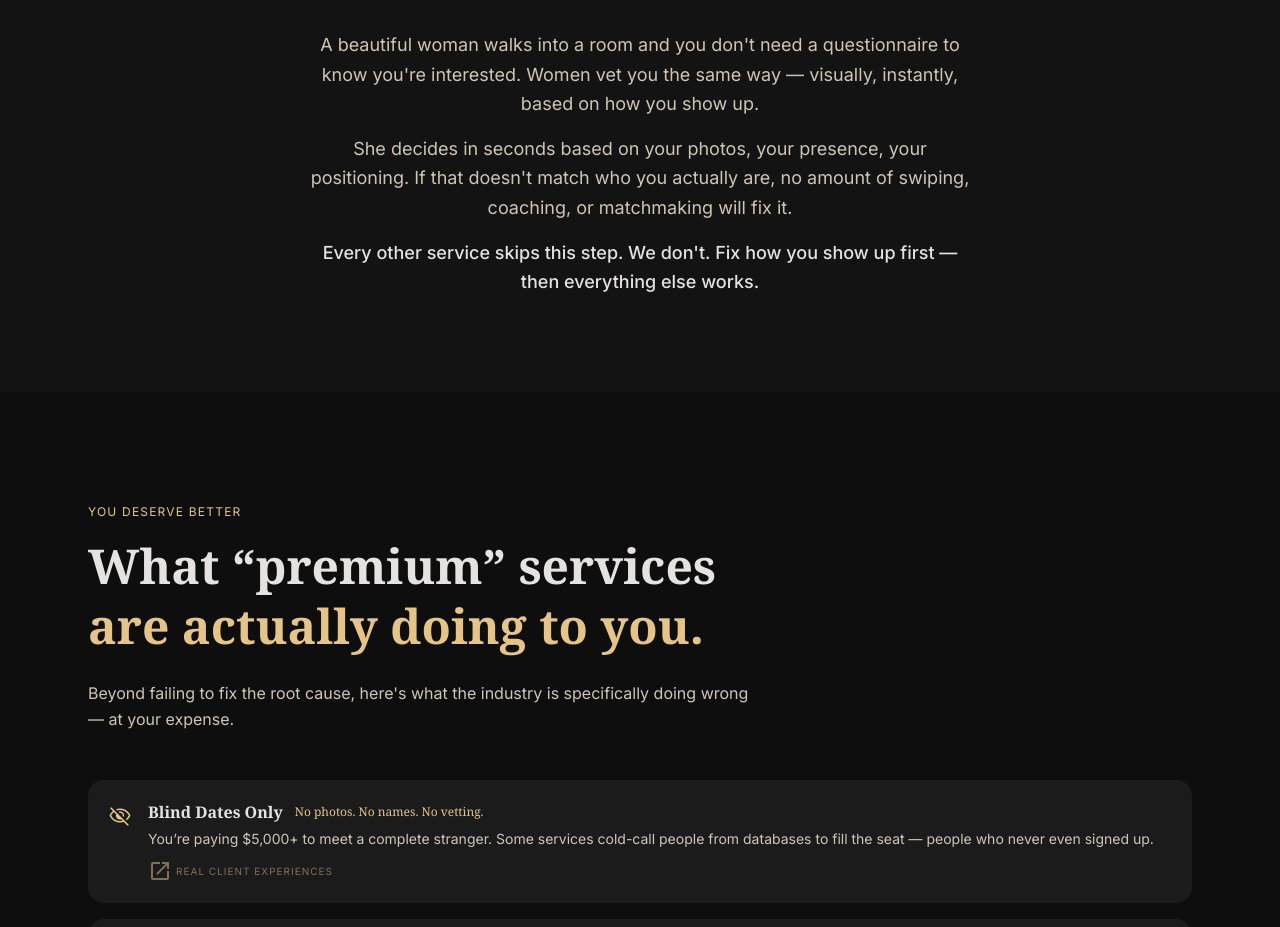
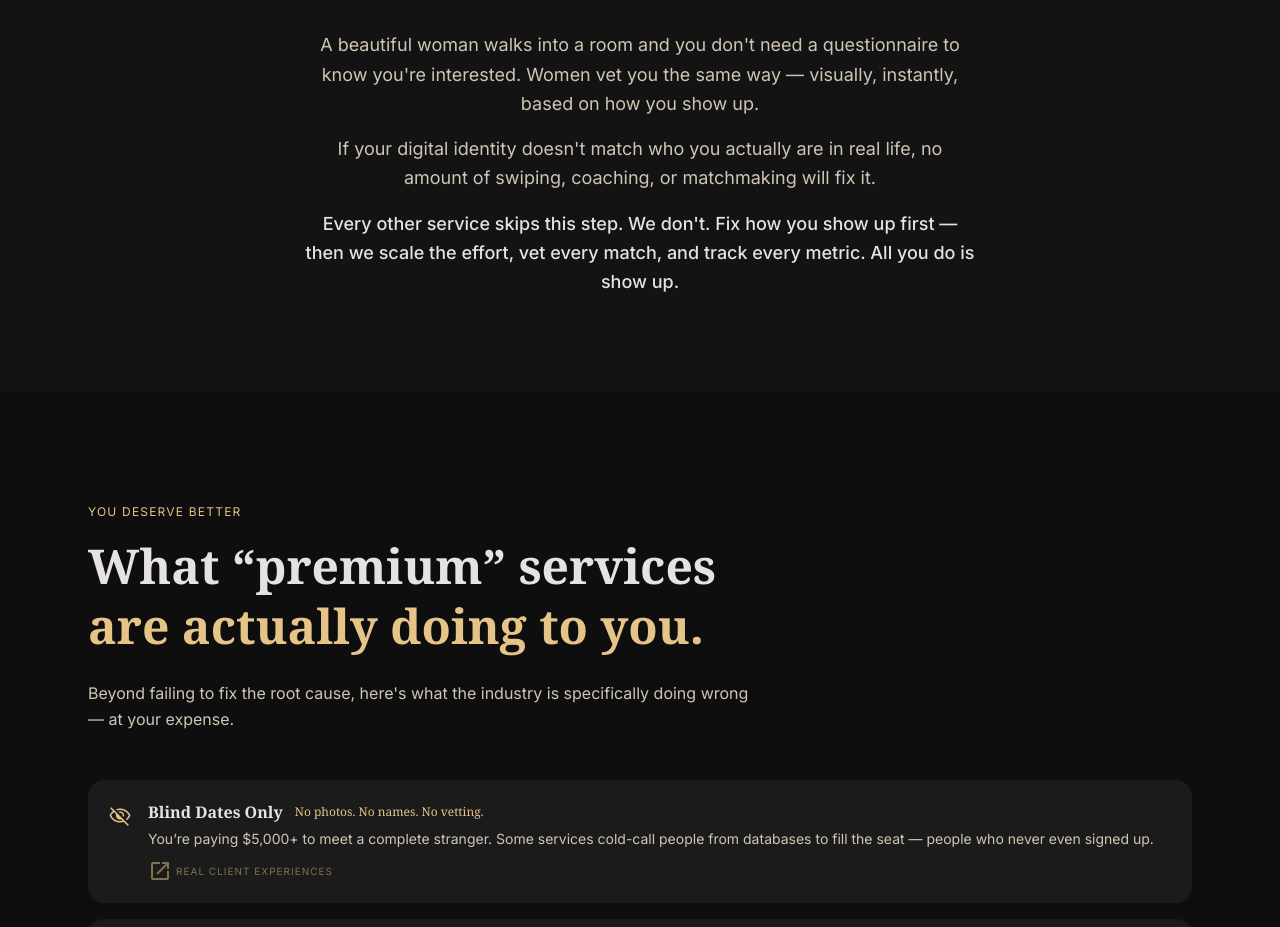
Before and after one commit to ryanangel6987-pixel/Matchmaking, a Next.js app: page / in a window 1280 px wide. Shown: the part 2323-3250 px from the top of the page. Built offline with nearby package versions, Linux system fonts and the light colour scheme; no server answers.

Commit message:
fix: updated root cause copy — digital identity + scale/vet/track

```diff
--- a/components/landing/landing-page.tsx
+++ b/components/landing/landing-page.tsx
@@ -123,10 +123,10 @@ export function LandingPage() {
             A beautiful woman walks into a room and you don&apos;t need a questionnaire to know you&apos;re interested. Women vet you the same way &mdash; visually, instantly, based on how you show up.
           </p>
           <p className="text-on-surface-variant text-base md:text-lg mt-4 max-w-2xl mx-auto leading-relaxed">
-            She decides in seconds based on your photos, your presence, your positioning. If that doesn&apos;t match who you actually are, no amount of swiping, coaching, or matchmaking will fix it.
+            If your digital identity doesn&apos;t match who you actually are in real life, no amount of swiping, coaching, or matchmaking will fix it.
           </p>
           <p className="text-on-surface text-base md:text-lg mt-4 max-w-2xl mx-auto leading-relaxed font-medium">
-            Every other service skips this step. We don&apos;t. Fix how you show up first &mdash; then everything else works.
+            Every other service skips this step. We don&apos;t. Fix how you show up first &mdash; then we scale the effort, vet every match, and track every metric. All you do is show up.
           </p>
         </div>
       </section>
```
